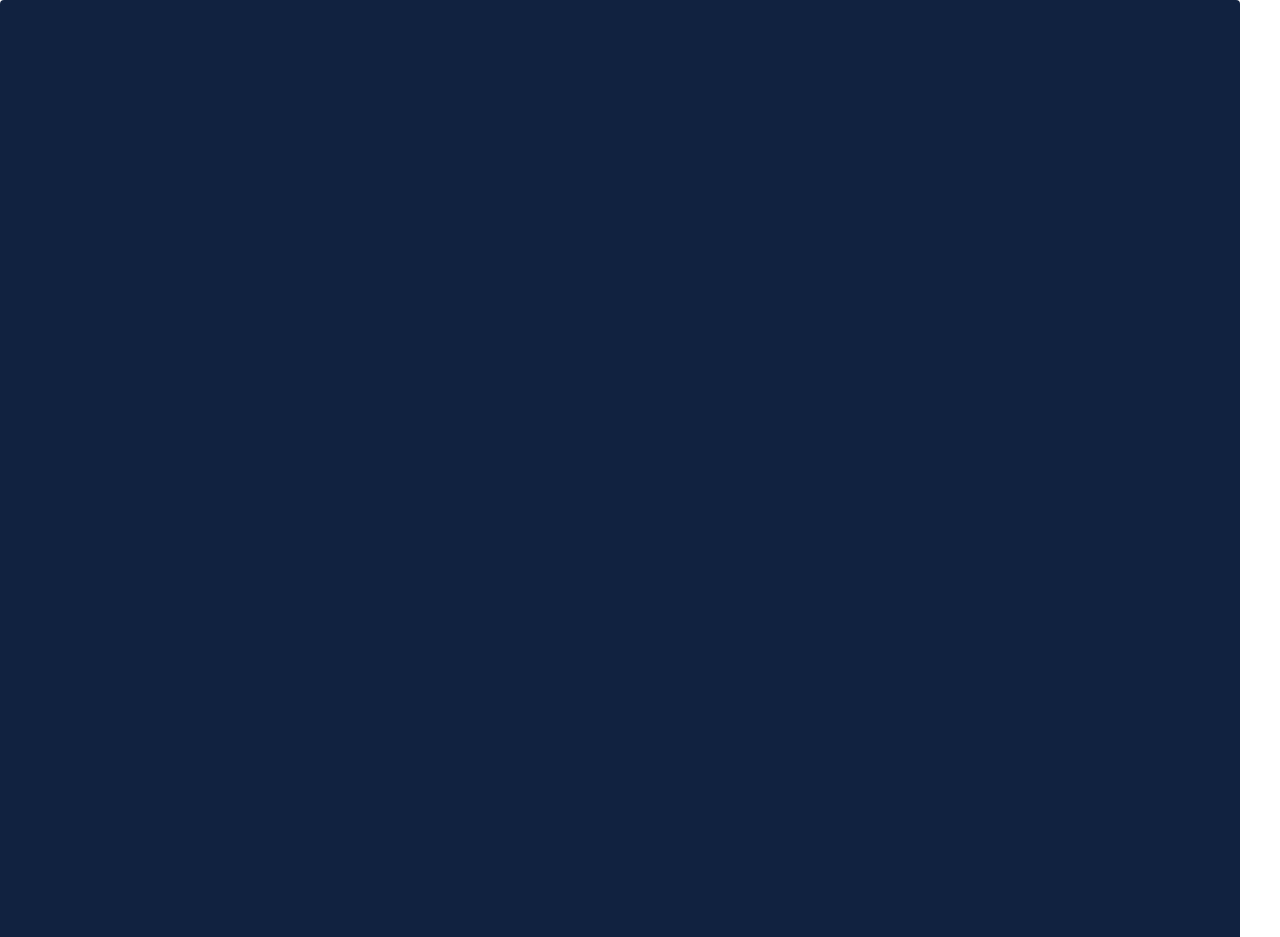
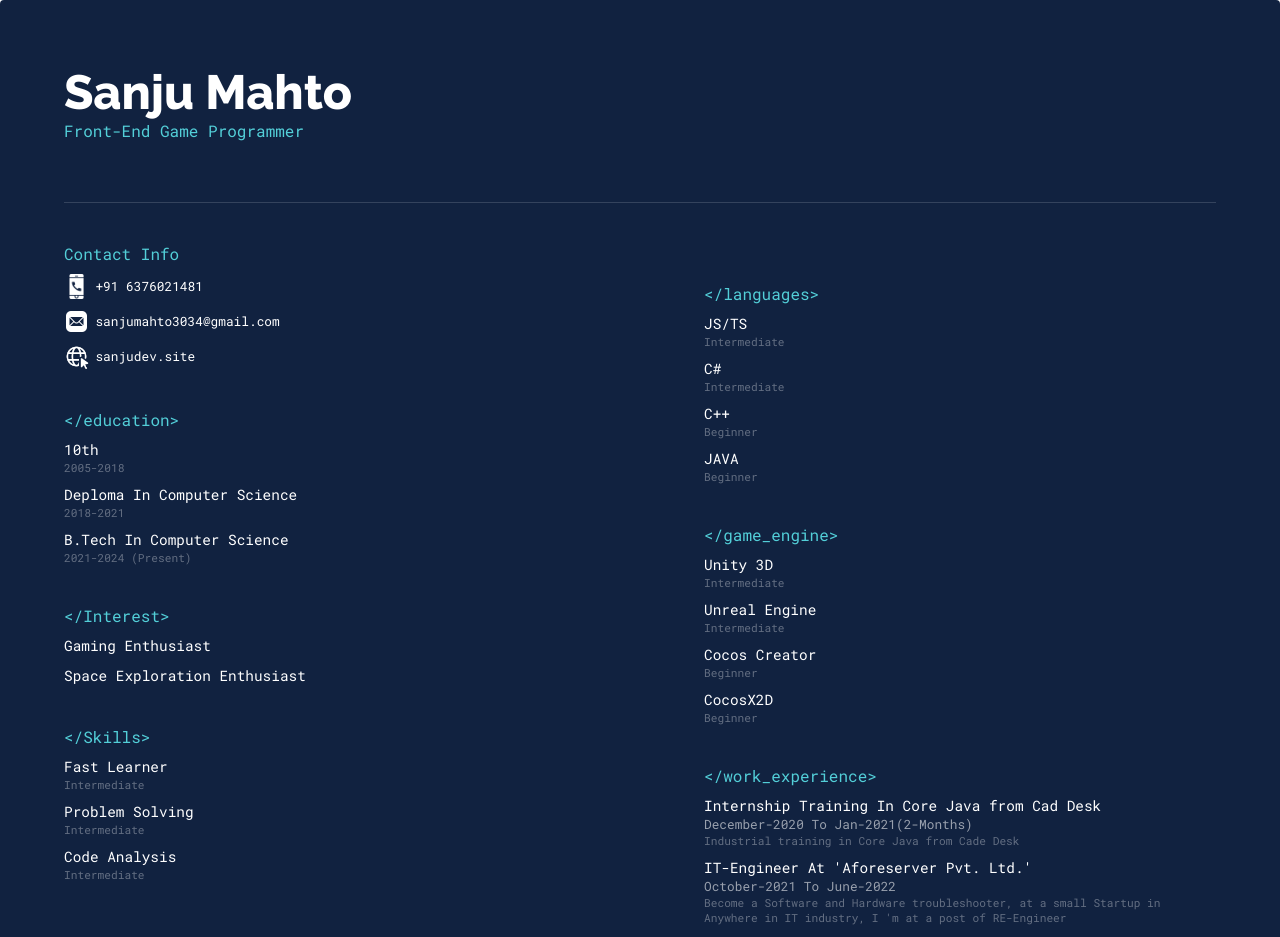
Before and after one commit to sanjumahto3034/sanjumahto.com-React, a React (Create React App) app in the folder portfolio/: page /resume in a window 1280 px wide. Shown: the top 937 px of the page. Built offline with nearby package versions, Linux system fonts and the light colour scheme.

Commit message:
resume upate

```diff
--- a/portfolio/src/Modules/Resume.css
+++ b/portfolio/src/Modules/Resume.css
@@ -1,6 +1,5 @@
 .Resume-div-main-parent {
     width: 100%;
-    width: calc(100vw - 40px);
     display: flex;
     align-items: center;
     justify-content: center;
--- a/portfolio/src/Modules/Resume.js
+++ b/portfolio/src/Modules/Resume.js
@@ -12,12 +12,7 @@
 
   return (
     <div className="Resume-div-main-parent">
-      <div
-        className="Resume-div-main"
-        data-aos-delay="200"
-        data-aos="fade-in"
-        data-aos-duration="0"
-      >
+      <div className="Resume-div-main">
         <div className="Resume-title-div">
           <ResumeTitle></ResumeTitle>
         </div>
@@ -34,22 +29,8 @@
 function ResumeTitle() {
   return (
     <div className="Resume-profile-Description-main">
-      <div
-        className="Resume-Description-Name"
-        data-aos-delay="200"
-        data-aos="fade-up"
-        data-aos-duration="0"
-      >
-        Sanju Mahto
-      </div>
-      <div
-        className="Resume-Description-Post"
-        data-aos-delay="200"
-        data-aos="fade-up"
-        data-aos-duration="0"
-      >
-        Front-End Game Programmer
-      </div>
+      <div className="Resume-Description-Name">Sanju Mahto</div>
+      <div className="Resume-Description-Post">Front-End Game Programmer</div>
       <div
         className="Resume-Description-About"
         data-aos-delay="200"
@@ -68,12 +49,7 @@
   return (
     <div className="Resume-div-second-container-1">
       {/* Contact Div Start */}
-      <div
-        className="Resume-div-second-container-title"
-        data-aos-delay="200"
-        data-aos="fade-up"
-        data-aos-duration="0"
-      >
+      <div className="Resume-div-second-container-title">
         Contact Info
         <div className="Resume-div-second-container-1-contact-div-contact-info">
           <img
@@ -108,12 +84,7 @@
       </div>
       {/* Contact Div End */}
 
-      <div
-        className="Resume-div-second-container-title"
-        data-aos-delay="200"
-        data-aos="fade-up"
-        data-aos-duration="0"
-      >
+      <div className="Resume-div-second-container-title">
         {"</education>"}
         <div className="Resume-div-details-title">10th</div>
         <div className="Resume-div-details-description">2005-2018</div>
@@ -129,12 +100,7 @@
         </div>
       </div>
 
-      <div
-        className="Resume-div-second-container-title"
-        data-aos-delay="200"
-        data-aos="fade-up"
-        data-aos-duration="0"
-      >
+      <div className="Resume-div-second-container-title">
         {"</Interest>"}
         <div className="Resume-div-details-title">Gaming Enthusiast</div>
         <div className="Resume-div-details-description"></div>
@@ -144,12 +110,7 @@
         <div className="Resume-div-details-description"></div>
       </div>
 
-      <div
-        className="Resume-div-second-container-title"
-        data-aos-delay="200"
-        data-aos="fade-up"
-        data-aos-duration="0"
-      >
+      <div className="Resume-div-second-container-title">
         {"</Skills>"}
         <div className="Resume-div-details-title">Fast Learner</div>
         <div className="Resume-div-details-description">Intermediate</div>
@@ -164,12 +125,7 @@
 
 function Languages({ title, data }) {
   return (
-    <div
-      className="Resume-div-second-container-title"
-      data-aos-delay="200"
-      data-aos="fade-up"
-      data-aos-duration="0"
-    >
+    <div className="Resume-div-second-container-title">
       <div className="Resume-div-details-title-text">{title || "Title"}</div>
       {data &&
         data.map((value, index) => (
@@ -183,12 +139,7 @@
 }
 function WorkExperience({ title, data }) {
   return (
-    <div
-      className="Resume-div-second-container-title"
-      data-aos-delay="200"
-      data-aos="fade-up"
-      data-aos-duration="0"
-    >
+    <div className="Resume-div-second-container-title">
       <div className="Resume-div-details-title-text">{title || "Title"}</div>
       {data &&
         data.map((value, index) => (
```
Also changed, not shown: 12 other files (tests, documents, lock files or other folders).
